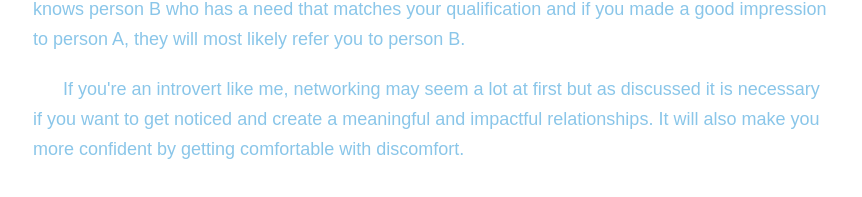
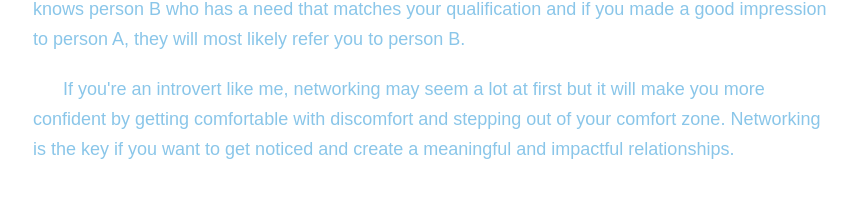
Before and after one commit to paulinemarg/myBlog, a React (Create React App) app: page /network in a window 1280 px wide. Shown: the part 901-1098 px from the top of the page, without its empty margins (207-1069 px from the left). Built offline with nearby package versions, Linux system fonts and the light colour scheme; the HTML template or start-up script is replaced by a standard one.

Commit message:
updated article

```diff
--- a/src/components/pages/Network.jsx
+++ b/src/components/pages/Network.jsx
@@ -25,7 +25,7 @@ export default function Network() {
             Networking will create not just connections but also opportunities, if person A in your network knows person B who has a need that matches your qualification and if you made a good impression to person A, they will most likely refer you to person B.
           </div>
            <div className='indent'>
-            If you're an introvert like me, networking may seem a lot at first but as discussed it is necessary if you want to get noticed and create a meaningful and impactful relationships. It will also make you more confident by getting comfortable with discomfort.
+            If you're an introvert like me, networking may seem a lot at first but it will make you more confident by getting comfortable with discomfort and stepping out of your comfort zone. Networking is the key if you want to get noticed and create a meaningful and impactful relationships.
           </div>
         </div>
     </div>
```
